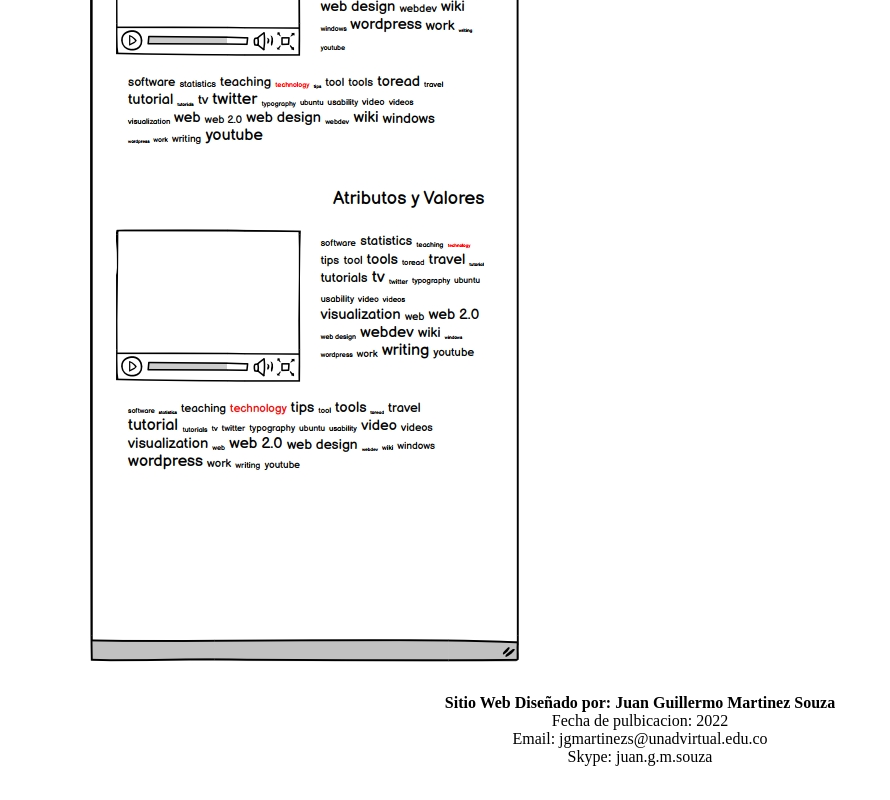
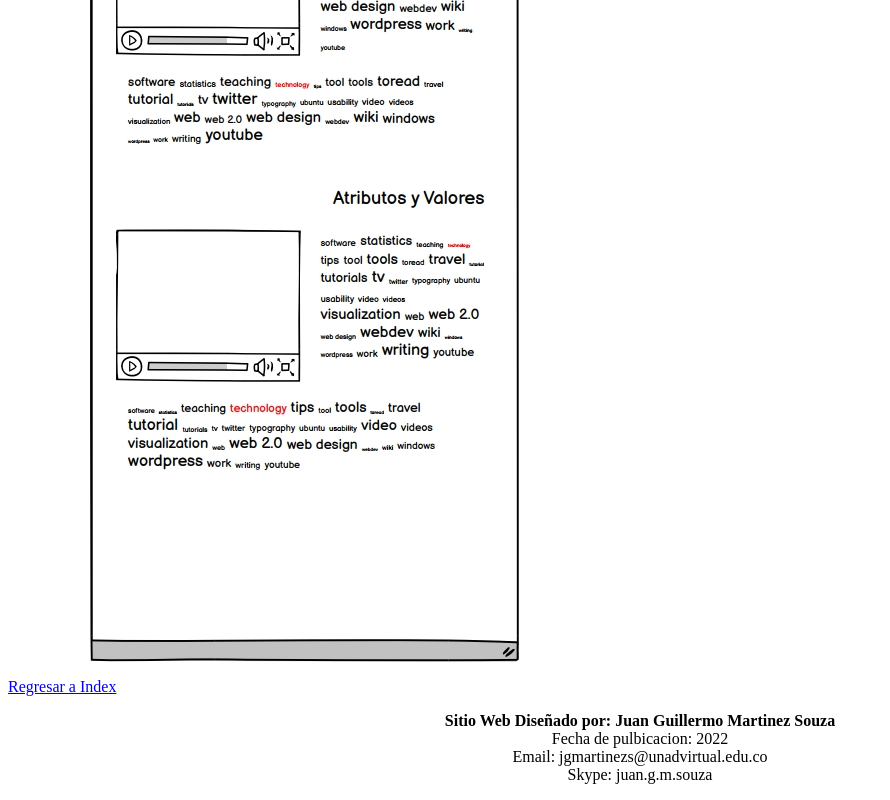
Before and after one commit to jgms01/DSW-JuanGuillermoMartinezSouza, a plain HTML site: page fase_2/design.html in a window 1280 px wide. Shown: the part 4295-5095 px from the top of the page, without its empty margins (0-890 px from the left). Drawn offline with Linux system fonts and the light colour scheme.

Commit message:
fase 2. regreso a index
cree un link para regresar al index

```diff
--- a/fase_2/design.html
+++ b/fase_2/design.html
@@ -217,6 +217,8 @@
 
    </section>
 
+   <a href="https://jgms01.github.io/DSW-JuanGuillermoMartinezSouza/"> Regresar a Index</a>
+
    <footer>
     <p align="center">
         <b>Sitio Web Diseñado por: Juan Guillermo Martinez Souza</b>  <br>
```
